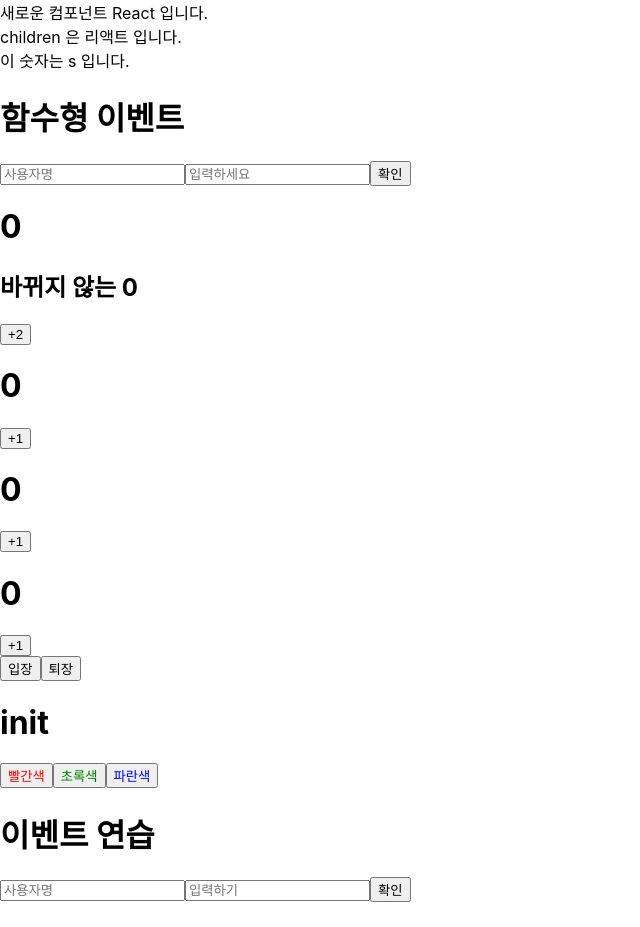
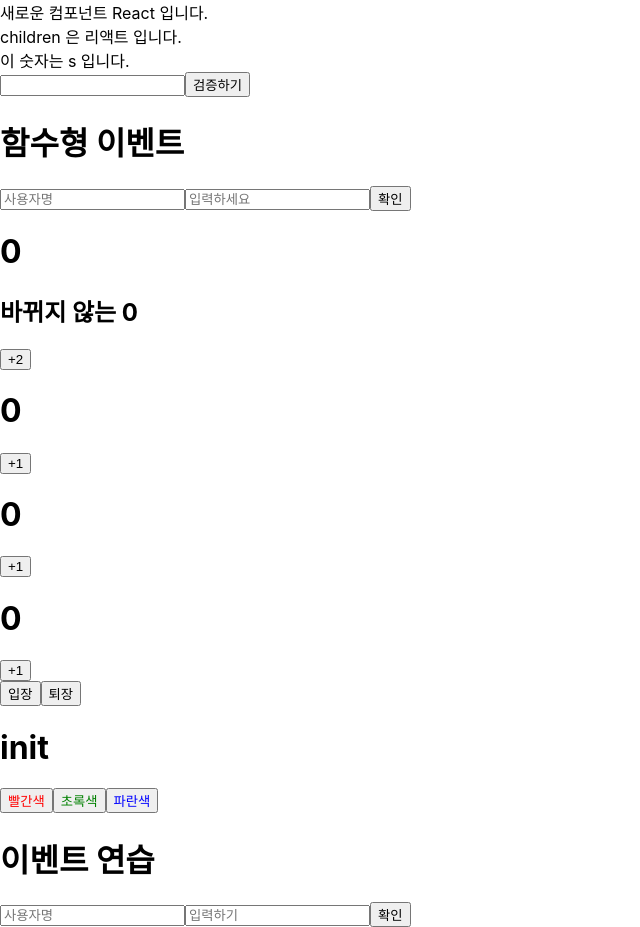
Before and after one commit to b0ho/hello-react, a React (Create React App) app: page / in a window 1280 px wide. Shown: the whole page, without its empty margins (0-640 px from the left). Before the commit the page ends 902 px from the top, so only its background shows below. Built offline with nearby package versions, Linux system fonts and the light colour scheme.

Commit message:
ref 테스트

```diff
--- a/src/App.js
+++ b/src/App.js
@@ -4,6 +4,7 @@
 import Say from "./Say";
 import Event from "./Event";
 import EventFunc from "./EventFunc";
+import Validation from "./Validation";
 
 const App = () => {
   return (
@@ -11,6 +12,7 @@
       <MyComponent name="React" favoriteNumber="s">
         리액트
       </MyComponent>
+      <Validation></Validation>
       <EventFunc></EventFunc>
       <Counter></Counter>
       <Say></Say>
--- /dev/null
+++ b/src/Validation.css
@@ -0,0 +1,8 @@
+.success {
+    background-color: lightgreen;
+
+}
+
+.failure {
+    background-color: lightcoral;
+}
--- /dev/null
+++ b/src/Validation.js
@@ -0,0 +1,45 @@
+import React, { Component } from "react";
+import "./Validation.css";
+
+class Validation extends Component {
+  state = {
+    password: "",
+    clicked: false,
+    validated: false,
+  };
+
+  handleChange = (e) => {
+    this.setState({
+      password: e.target.value,
+    });
+  };
+
+  handleButtonClick = () => {
+    this.setState({
+      clicked: true,
+      validated: this.state.password === "0000",
+    });
+  };
+
+  render() {
+    return (
+      <div>
+        <input
+          type="password"
+          value={this.state.password}
+          onChange={this.handleChange}
+          className={
+            this.state.clicked
+              ? this.state.validated
+                ? "success"
+                : "failure"
+              : ""
+          }
+        />
+        <button onClick={this.handleButtonClick}>검증하기</button>
+      </div>
+    );
+  }
+}
+
+export default Validation;
```
